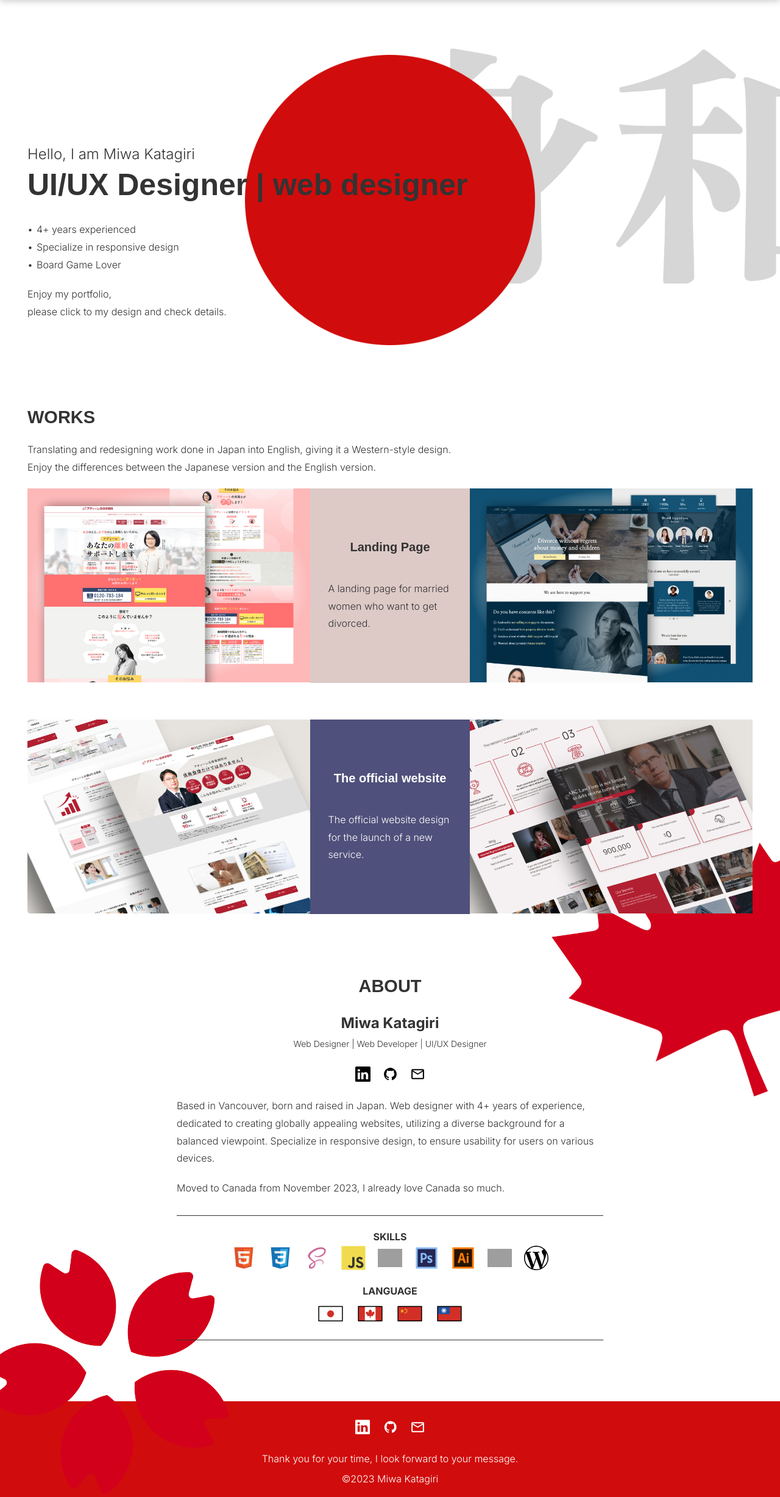
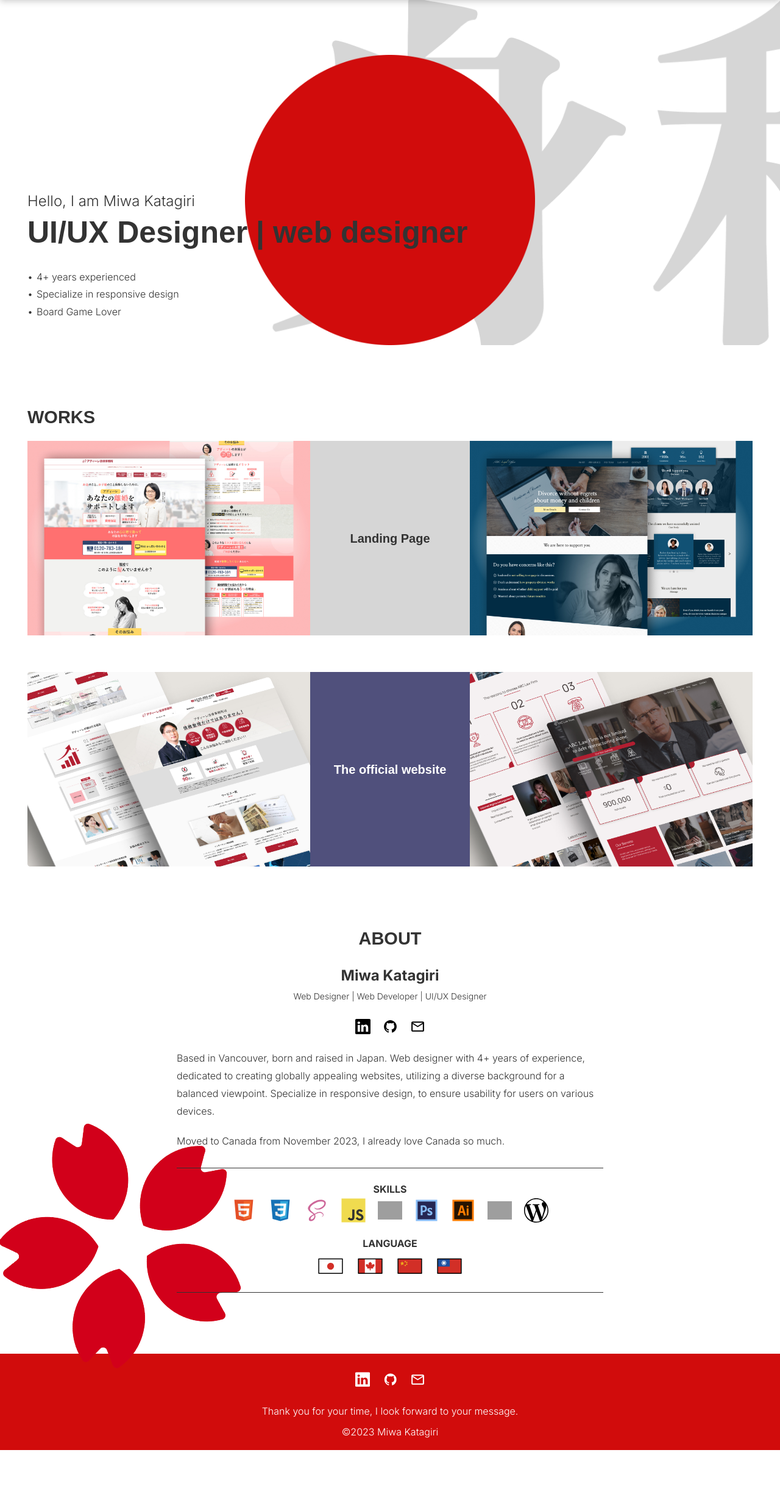
Before and after one commit to shenhe304/portfolio, a PHP site: page / in a window 1280 px wide. Shown: the part 60-2515 px from the top of the page at 61% size. After the commit the page ends 2438 px from the top, so only its background shows below. Run offline with PHP 8.4, Linux system fonts and the light colour scheme; some web fonts are replaced; grey boxes are pictures that could not be loaded.

Commit message:
modify design

```diff
--- a/gulp_src/scss/object/project/_p-backGround.scss
+++ b/gulp_src/scss/object/project/_p-backGround.scss
@@ -5,20 +5,10 @@
         position: relative;
         overflow: hidden;
 
-        &__maple{
-            position: absolute;
-            top: 54%;
-            right: -125px;
-            width: 500px;
-            height: 500px;
-            background: url(../../assets/img/common/bg-maple.png) no-repeat;
-            background-size: contain;
-        }
-
         &__sakura{
             position: absolute;
-            bottom: 0px;
-            left: -240px;
+            bottom: 130px;
+            left: -220px;
             width: 500px;
             height: 500px;
             background: url(../../assets/img/common/bg-sakura.png) no-repeat;
--- a/gulp_src/scss/object/project/_p-mainVisual.scss
+++ b/gulp_src/scss/object/project/_p-mainVisual.scss
@@ -4,9 +4,9 @@
     .p-mainVisual{
         padding-top: 150px;
         background: url(../../assets/img/top/bg-mainVisual.png) no-repeat;
-        background-size: contain;
+        background-size: cover;
         position: relative;
-        background-position: top 50% right 31%;
+        background-position: top 90% right 31%;
 
         &__text{
             position: absolute;
@@ -22,8 +22,11 @@
 
 @include tab {
     .p-mainVisual{
-        padding-top: 80px;
+        padding-top: 150px;
+        background: url(../../assets/img/top/bg-mainVisual.png) no-repeat;
+        background-size: cover;
         position: relative;
+        background-position: top 50% right 40%;
 
         &__text{
             position: absolute;
@@ -31,23 +34,28 @@
             z-index: 1;
         }
         &__wrap{
-            width: 50%;
+            width: 40%;
+            margin: 0 auto;
         }
     }
 }
 
 @include sp {
     .p-mainVisual{
-        display: flex;
-        flex-direction: column;
-        align-items: center;
-        padding-top: 110px;
+        padding-top: 150px;
+        background: url(../../assets/img/top/bg-mainVisual.png) no-repeat;
+        background-size: cover;
+        position: relative;
+        background-position: top 50% right 40%;
 
         &__text{
-            width: 100%;
+            position: absolute;
+            bottom: 40px;
+            z-index: 1;
         }
         &__wrap{
-            width: 60%;
+            width: 40%;
+            margin: 0 auto;
         }
     }
 }
--- a/gulp_src/scss/object/project/_p-works.scss
+++ b/gulp_src/scss/object/project/_p-works.scss
@@ -25,12 +25,13 @@
             }
         }
         &__caption{
-            font-size: 29px;
-            color: #fff;
             position: absolute;
             top: 50%;
-            left: 50%;
-            transform: translate(-50%, -50%);
+            transform: translateY(-50%);
+            width: 100%;
+            text-align: center;
+            font-size: 29px;
+            color: #D10C0C;
         }
         &__mask{
             width: 100%;
@@ -38,7 +39,7 @@
             position: absolute;
             top: -100%;
             left: 0;
-            background-color:rgba(209, 12, 12, 0.4);
+            background-color:rgba(209, 12, 12, 0.6);
             transition:	all 0.6s ease;
         }
         &__text{
--- a/gulp_src/scss/object/utility/_import.scss
+++ b/gulp_src/scss/object/utility/_import.scss
@@ -1,3 +1,4 @@
+@forward '_u-bg.scss';
 @forward '_u-display.scss';
 @forward '_u-link.scss';
 @forward '_u-list.scss';
--- /dev/null
+++ b/gulp_src/scss/object/utility/_u-bg.scss
@@ -0,0 +1,12 @@
+@use "../../global/import"as *;
+
+
+.u-bg-primary{
+    background-color: #D10C0C;
+}
+.u-bg-secondary{
+    background-color: #50507C;
+}
+.u-bg-gray{
+    background-color: #D6D6D6;
+}
--- a/gulp_src/scss/object/utility/_u-text.scss
+++ b/gulp_src/scss/object/utility/_u-text.scss
@@ -26,12 +26,6 @@
 }
 .u-fc-rikon{
     color: #FEB9B9;
-}
-.u-bg-secondary{
-    background-color: #50507C;
-}
-.u-bg-third{
-    background-color: #DDCAC7;
 }
 
 @include pc{
--- a/index.html
+++ b/index.html
@@ -18,7 +18,6 @@
 </head>
 <body>
     <div class="p-backGround">
-        <div class="p-backGround__maple js-scrollFall"></div>
         <div class="p-backGround__sakura js-scrollSway"></div>
 
         <header id="header" class="l-header">
@@ -33,7 +32,6 @@
                         <p class="u-list-disc u-mb0">4+ years experienced</p>
                         <p class="u-list-disc u-mb0">Specialize in responsive design</p>
                         <p class="u-list-disc">Board Game Lover</p>
-                        <p>Enjoy my portfolio,<br>please click to my design and check details.</p>
                     </div>
                     <div class="p-mainVisual__wrap js-scrollRight">
                         <img src="./assets/img/top/mv-hinomaru.png" alt="main visual" class="p-mainVisual__img">
@@ -43,7 +41,7 @@
             <div class="l-container">
                 <section id="work" class="p-works">
                     <h2 class="c-title-lv2 c-title-lv2--large">WORKS</h2>
-                    <p>Translating and redesigning work done in Japan into English, giving it a Western-style design. <br>Enjoy the differences between the Japanese version and the English version.</p>
+                    <!-- <p>Translating and redesigning work done in Japan into English, giving it a Western-style design.</p> -->
 
                     <div class="p-works__item">
                         <a href="./works/web-rikon-jp.html" class="p-works__link">
@@ -52,9 +50,8 @@
                                 <div class="p-works__caption">Japanese Design</div>
                             </div>
                         </a>
-                        <div class="p-works__text u-bg-third">
+                        <div class="p-works__text u-bg-gray">
                             <h3 class="c-title-lv3">Landing Page</h3>
-                            <p>A landing page for married women who want to get divorced.</p>
                         </div>
                         <a href="./works/web-rikon-en.html" class="p-works__link">
                             <img src="./assets/img/top/img-work-rikonEN.jpg" alt="Web design about landing page in English" class="p-works__img">
@@ -73,7 +70,6 @@
                         </a>
                         <div class="p-works__text u-bg-secondary u-white">
                             <h3 class="c-title-lv3">The official website</h3>
-                            <p>The official website design for the launch of a new service.</p>
                         </div>
                         <a href="./works/web-syohin-en.html" class="p-works__link">
                             <img src="./assets/img/top/img-work-syohinEN.jpg" alt="The official website design for the launch of a new service in English" class="p-works__img">
```
Also changed, not shown: assets/css/style.css.
